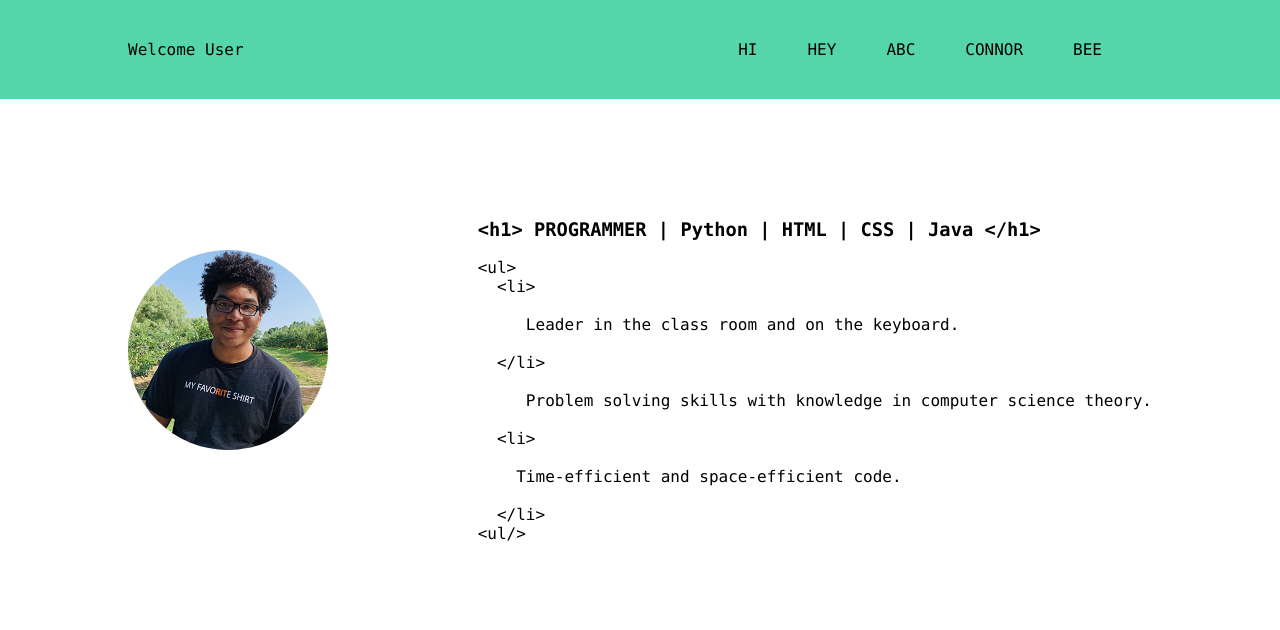
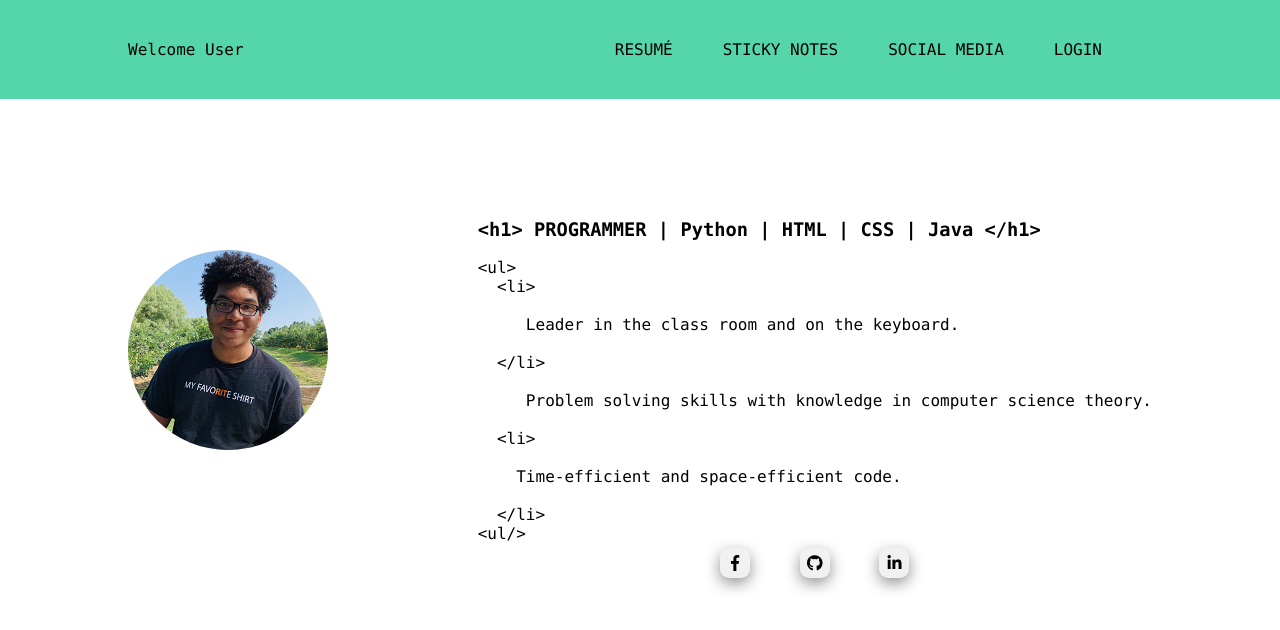
Before and after one commit to clh7090/flask_personal_website, a Flask app: page / in a window 1280 px wide. Shown: the top 630 px of the page. Run offline with Flask 2, Linux system fonts and the light colour scheme; some libraries are stand-ins or nearby versions.

Commit message:
Cleaned up some code and refined the nav bar.

```diff
--- a/static/style.css
+++ b/static/style.css
@@ -14,6 +14,8 @@ body {
 
 .container {
     width: 80%;
+    min-width: 850px;
+    max-width: 1400px;
     margin: 0 auto;
 }
 
@@ -60,12 +62,12 @@ nav > .header-right-side {
 
 
 .link-wrapper:hover {
-    border-bottom: 1px solid #f1f1f1;
+    border-bottom: 1px solid white;
 }
 
 
 .header-right-side a:hover {
-    color: #f1f1f1;
+    color: white;
 }
 
 
@@ -105,6 +107,39 @@ main > .container {
     animation-duration: 5s;
 }
 
+.logos{
+    margin:-15px;
+    text-align: center;
+}
+
+
+.button{
+    display: inline-block;
+    width: 30px;
+    height: 30px;
+    background: #f1f1f1;
+    margin: 20px;
+    border-radius: 30%;
+    box-shadow: 0 5px 15px #00000070;
+}
+
+
+i {
+    color: black;
+    animation-name: color-fade;
+    animation-duration: 5s;
+}
+
+
+.button i {
+    line-height: 30px;
+}
+
+
+.button:hover i {
+    transform: scale(1.2);
+}
+
 
 @keyframes color-fade {
     0%{color: rgba(191, 56, 144, 0)}
--- a/templates/index.html
+++ b/templates/index.html
@@ -47,6 +47,17 @@
         <div class="body-text">
             &lt;ul/&gt;
         </div>
+        <div class="logos">
+             <a class="button" href="https://www.facebook.com/connor.hunter.7399" target="_blank">
+                 <i class="fab fa-facebook-f"></i>
+             </a>
+             <a class="button" href="https://github.com/clh7090" target="_blank">
+                <i class="fab fa-github"></i>
+             </a>
+            <a class="button" href="https://www.linkedin.com/in/connor-hunter-29654b19a/" target="_blank">
+                <i class="fab fa-linkedin-in"></i>
+             </a>
+        </div>
     </div>
 </div>
 {% endblock main %}
--- a/templates/template.html
+++ b/templates/template.html
@@ -11,6 +11,7 @@
     <meta name="viewport" content="width=device-width, initial-scale=1.0">
     <meta http-equiv="X-UA-Compatible" content="ie=edge">
     <link rel="stylesheet" type= "text/css" href="{{ url_for('static', filename='style.css') }}">
+    <link rel="stylesheet" href="https://use.fontawesome.com/releases/v5.4.1/css/all.css">
     <title>
         {% block title %}{% endblock title %}
     </title>
@@ -25,11 +26,10 @@
             </div>
             <nav>
                 <div class="header-right-side">
-                    <div><a href="#" class="link-wrapper">hi</a></div>
-                    <div><a href="#" class="link-wrapper">hey</a></div>
-                    <div><a href="#" class="link-wrapper">abc</a></div>
-                    <div><a href="#" class="link-wrapper">connor</a></div>
-                    <div><a href="#" class="link-wrapper">bee</a></div>
+                    <div><a href="#" class="link-wrapper">Resumé</a></div>
+                    <div><a href="#" class="link-wrapper">Sticky Notes</a></div>
+                    <div><a href="#" class="link-wrapper">Social Media</a></div>
+                    <div><a href="#" class="link-wrapper">Login</a></div>
                 </div>
             </nav>
         </div>
```
Also changed, not shown: main.py (+0 -9 lines).
